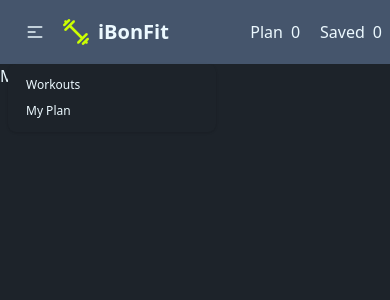
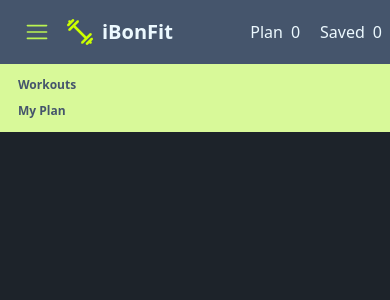
Before and after one commit to officialbondondatta/iBonFit, a Next.js app: page /my-plan in a window 390 px wide. Both pictures are taken after a click on the button 35 px from the left and 32 px from the top of the page. Shown: the top 300 px of the page. Built offline with nearby package versions, Linux system fonts and the light colour scheme.

Commit message:
fixed navbar responsiveness

```diff
--- a/src/app/components/shared/Navbar.tsx
+++ b/src/app/components/shared/Navbar.tsx
@@ -3,6 +3,7 @@ import Link from "next/link";
 import Logo from "../../../assets/logo.png"
 import PlanButton from "../NavButtons/PlanButton";
 import SavedButton from "../NavButtons/SavedButton";
+import { RxHamburgerMenu } from "react-icons/rx";
 
 const Navbar = () => {
     const NavLinks = <>
@@ -15,11 +16,12 @@ const Navbar = () => {
                 <div className="navbar-start">
                     <div className="dropdown">
                         <div tabIndex={0} role="button" className="btn btn-ghost lg:hidden">
-                            <svg aria-label="Menu" xmlns="http://www.w3.org/2000/svg" className="h-5 w-5" fill="none" viewBox="0 0 24 24" stroke="currentColor"> <path strokeLinecap="round" strokeLinejoin="round" strokeWidth="2" d="M4 6h16M4 12h8m-8 6h16" /> </svg>
+                            <RxHamburgerMenu className="text-2xl text-lime-300" />
+
                         </div>
                         <ul
                             tabIndex={-1}
-                            className="menu menu-sm dropdown-content bg-base-100 rounded-box z-1 mt-3 w-52 p-2 shadow">
+                            className="menu menu-sm dropdown-content bg-lime-200 z-50 font-semibold text-slate-600 mt-3 -ml-2 w-screen">
                             {NavLinks}
                         </ul>
                     </div>
```
